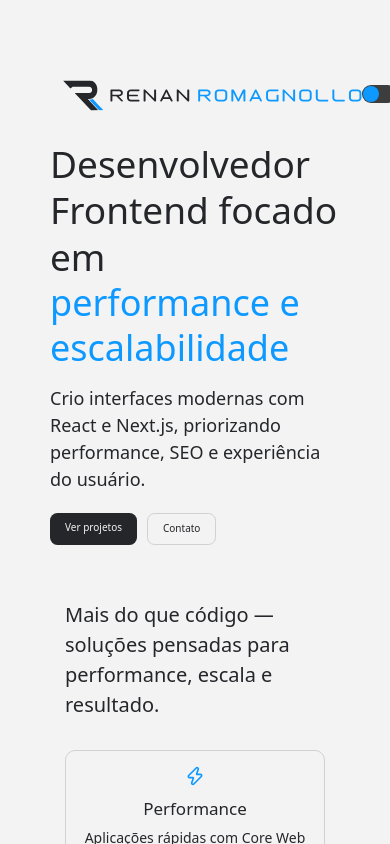
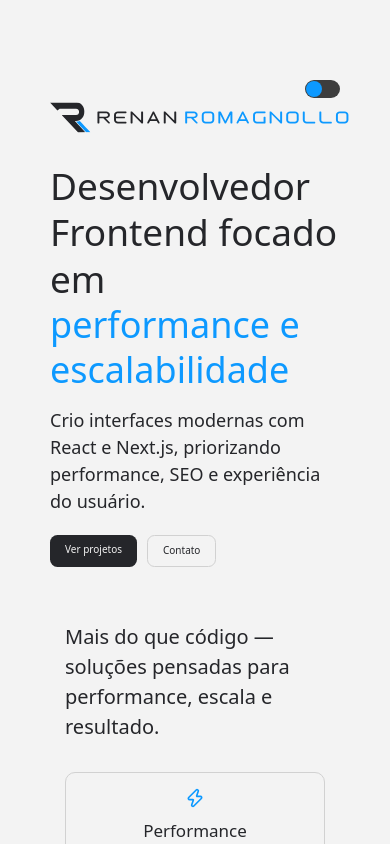
Before and after one commit to renanromagnollo/renan-landing, a Next.js app: page /en in a window 390 px wide. Shown: the top 844 px of the page. Built offline with nearby package versions, Linux system fonts and the light colour scheme.

Commit message:
feat: add Footer

```diff
--- a/src/app/[locale]/page.tsx
+++ b/src/app/[locale]/page.tsx
@@ -1,33 +1,24 @@
 'use client'
 
 import { useMounted } from "@/src/hooks";
-import { useTheme } from "next-themes";
-import { Logo } from "../_components/logo";
-import { ThemeSwitcher } from "../_components/themeswitcher/theme-switcher";
-import { AboutMe, ContactSection, Footer, Hero, WhatIDo } from "../_components/layout";
+import { AboutMe, ContactSection, Footer, Header, Hero, WhatIDo } from "../_components/layout";
 import { Projects } from "../_components/layout/projects";
 
 export default function Home() {
-  const { resolvedTheme } = useTheme()
+  // const { resolvedTheme } = useTheme()
   // const { locale } = useTranslation()
 
   const mounted = useMounted();
 
-  if (!mounted) return null; // 👈 evita mismatch
+  if (!mounted) return null;
 
-  const theme: "dark" | "light" =
-    resolvedTheme === "dark" ? "dark" : "light";
+  // const theme: "dark" | "light" =
+  //   resolvedTheme === "dark" ? "dark" : "light";
 
   return (
     <div className="mx-auto w-full max-w-7xl px-4 sm:px-6 lg:px-8 font-sans dark:bg-dark">
       <main className="flex min-h-screen w-full flex-col items-center justify-between py-32 px-16  sm:items-start">
-        <div className="flex w-full items-center justify-between px-5">
-          <Logo theme={theme} />
-          <div>
-            <ThemeSwitcher />
-            {/* <h5 className="font-cursive">Language: {locale}</h5> */}
-          </div>
-        </div>
+        <Header />
         <Hero />
         <WhatIDo />
         <AboutMe />
--- a/src/app/_components/layout/aboutme/index.tsx
+++ b/src/app/_components/layout/aboutme/index.tsx
@@ -66,7 +66,7 @@ export function AboutMe() {
   return (
     <div>
 
-      <section className="w-full flex justify-center items-center gap-16">
+      <section className="w-full flex flex-col md:flex-row justify-center items-center gap-5">
         <div className="flex flex-col items-center text-center">
           <Image
             src={`https://github.com/renanromagnollo.png`}
--- a/src/app/_components/layout/footer/index.tsx
+++ b/src/app/_components/layout/footer/index.tsx
@@ -51,9 +51,9 @@ export function Footer() {
 
             <a
               href="mailto:renanromagnollo@gmail.com?subject=Oportunidade%20Frontend"
-              className="flex items-center gap-2 hover:underline text-zinc-700 dark:text-zinc-300"
+              className="flex items-center gap-2 hover:underline text-dark dark:text-light"
             >
-              <Mail size={16} />
+              <Mail size={20} />
               renanromagnollo@gmail.com
             </a>
 
@@ -79,7 +79,7 @@ export function Footer() {
                   height={20}
                   src={item.icon}
                   alt={item.name}
-                  className="w-5 h-5 opacity-80 group-hover:opacity-100 transition"
+                  className="opacity-80 group-hover:opacity-100 transition"
                 />
               </a>
             ))}
--- /dev/null
+++ b/src/app/_components/layout/header/index.tsx
@@ -0,0 +1,20 @@
+import { useTheme } from "next-themes";
+import { Logo } from "../../logo";
+import { ThemeSwitcher } from "../../themeswitcher/theme-switcher";
+
+export function Header() {
+
+  const { resolvedTheme } = useTheme()
+
+  const theme: "dark" | "light" =
+    resolvedTheme === "dark" ? "dark" : "light";
+
+  return (
+    <div className="flex flex-col sm:mb-10 w-full items-start justify-between ">
+      <div className="self-end">
+        <ThemeSwitcher />
+      </div>
+      <Logo theme={theme} />
+    </div>
+  )
+}
--- a/src/app/_components/layout/index.tsx
+++ b/src/app/_components/layout/index.tsx
@@ -4,3 +4,4 @@ export { Projects } from './projects'
 export { AboutMe } from './aboutme'
 export { ContactSection } from './contact'
 export { Footer } from './footer'
+export { Header } from './header'
```
